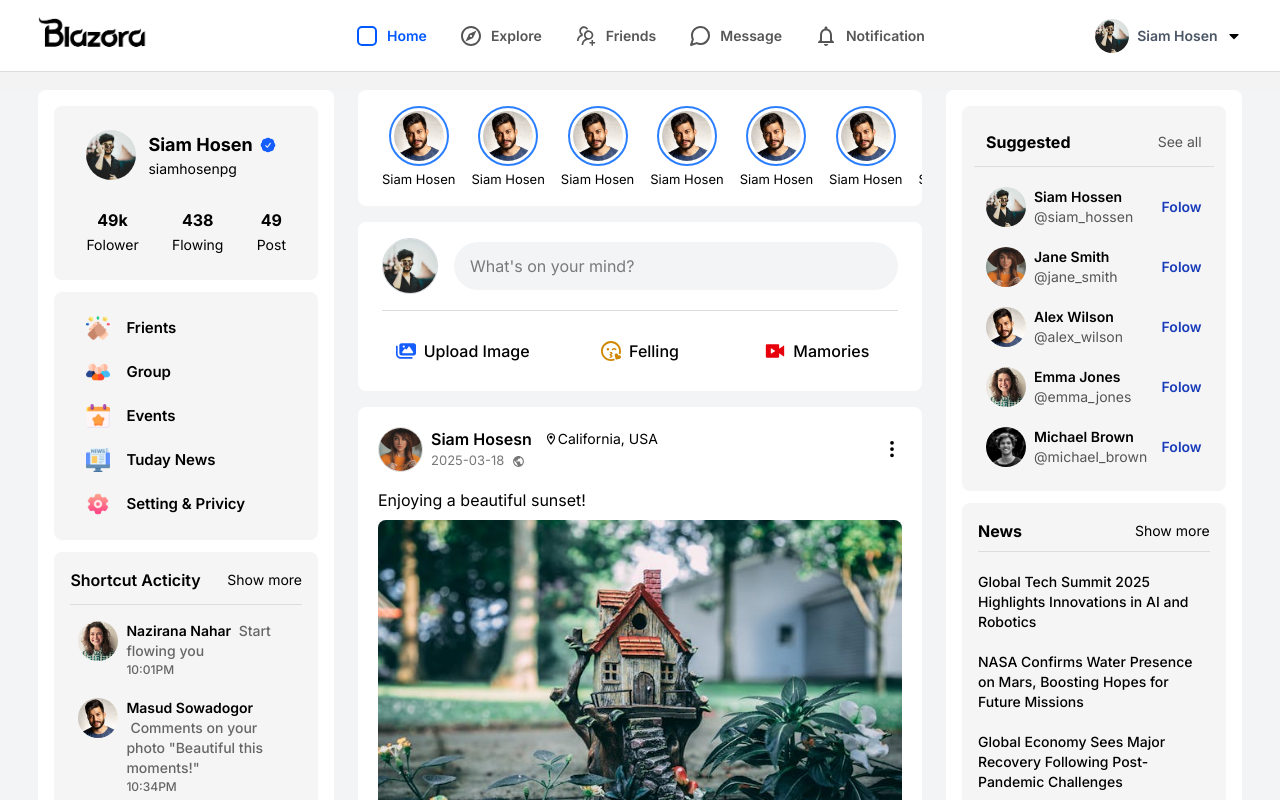
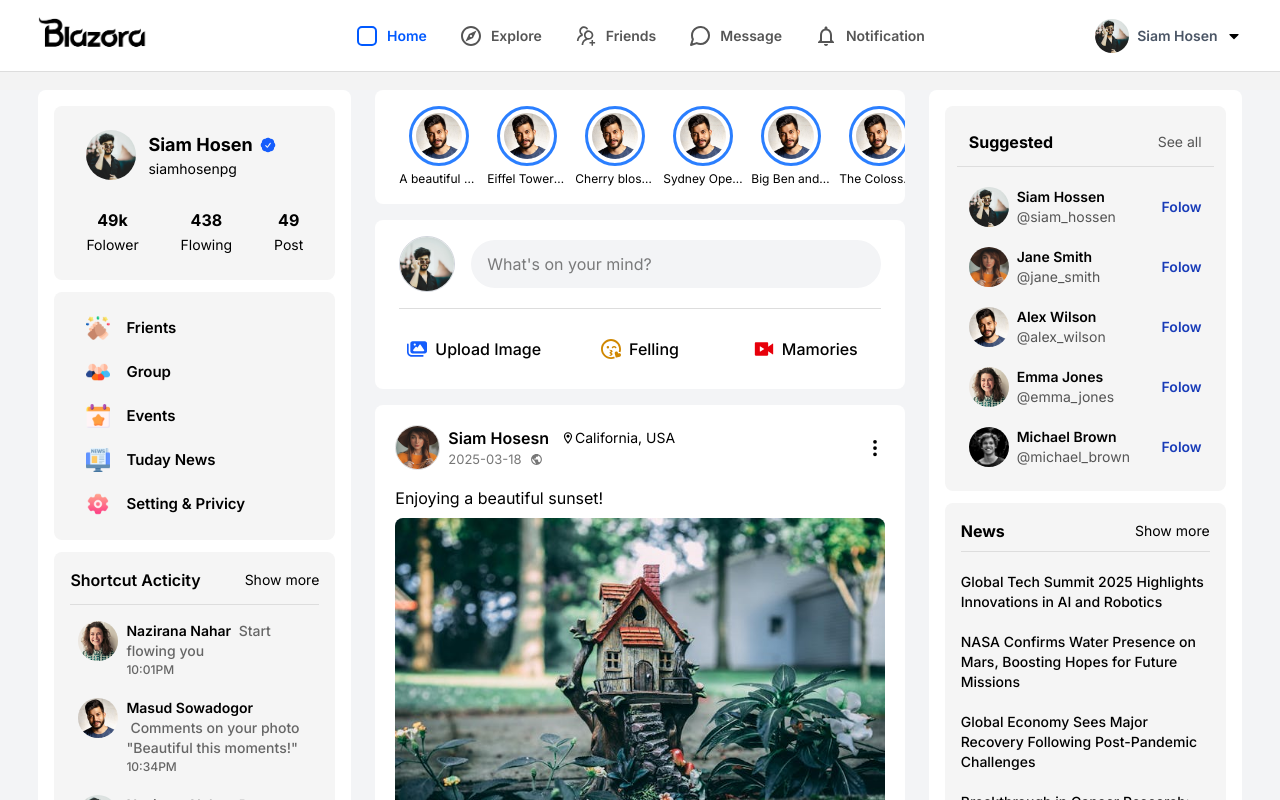
Before and after one commit to SiamHosenPg/Blazora, a React (Vite) app: page / in a window 1280 px wide. Shown: the top 800 px of the page. Built offline with nearby package versions, Linux system fonts and the light colour scheme.

Commit message:
Message Page setup

```diff
--- /dev/null
+++ b/public/data/Storypost.json
@@ -0,0 +1,58 @@
+[
+  {
+    "storyid": "1",
+    "postuserid": "1",
+    "file": "/stories/story1.jpg",
+    "date": "2025-04-01",
+    "location": "New York, USA",
+    "description": "A beautiful sunset in New York City."
+  },
+  {
+    "storyid": "2",
+    "postuserid": "2",
+    "file": "/stories/story2.jpg",
+    "date": "2025-04-02",
+    "location": "Paris, France",
+    "description": "Eiffel Tower glowing at night."
+  },
+  {
+    "storyid": "3",
+    "postuserid": "3",
+    "file": "/stories/story3.jpg",
+    "date": "2025-04-03",
+    "location": "Tokyo, Japan",
+    "description": "Cherry blossoms in full bloom."
+  },
+  {
+    "storyid": "4",
+    "postuserid": "4",
+    "file": "/stories/story4.jpg",
+    "date": "2025-04-04",
+    "location": "Sydney, Australia",
+    "description": "Sydney Opera House during sunrise."
+  },
+  {
+    "storyid": "5",
+    "postuserid": "5",
+    "file": "/stories/story5.jpg",
+    "date": "2025-04-05",
+    "location": "London, UK",
+    "description": "Big Ben and the London Eye."
+  },
+  {
+    "storyid": "6",
+    "postuserid": "6",
+    "file": "/stories/story6.jpg",
+    "date": "2025-04-06",
+    "location": "Rome, Italy",
+    "description": "The Colosseum under a clear blue sky."
+  },
+  {
+    "storyid": "7",
+    "postuserid": "7",
+    "file": "/stories/story7.jpg",
+    "date": "2025-04-07",
+    "location": "Cairo, Egypt",
+    "description": "The Great Pyramids of Giza."
+  }
+]
--- a/src/App.jsx
+++ b/src/App.jsx
@@ -21,6 +21,7 @@ import { AuthProvider } from "./contextapi/Authentication";
 import Loginpage from "./pages/Loginpage";
 import Mobilemenupage from "./pages/Mobilemenupage";
 import PostPrevew from "./pages/extrapage/PostPrevew";
+import { StoryDataProvider } from "./contextapi/Storydatacontext";
 
 function App() {
   return (
@@ -28,6 +29,7 @@ function App() {
       <AuthProvider>
         <UserProvider>
           <PostProvider>
+            <StoryDataProvider>
               <NewsProvider>
                 <Router>
                   <Nav />
@@ -52,6 +54,7 @@ function App() {
                   </Routes>
                 </Router>
               </NewsProvider>
+            </StoryDataProvider>
           </PostProvider>
         </UserProvider>
       </AuthProvider>
--- /dev/null
+++ b/src/components/message/Conversaition.jsx
@@ -0,0 +1,20 @@
+import React from "react";
+
+const Conversaition = () => {
+  return (
+    <div className=" flex h-full flex-col  justify-between">
+      <div>Hel</div>
+      <div>
+        <form
+          className="w-full bg-gray-100 rounded-md flex justify-between p-2 "
+          action=""
+        >
+          <input type="text" className="px-3 py-2" />
+          <button className=" bg-white py-2 px-3">&</button>
+        </form>
+      </div>
+    </div>
+  );
+};
+
+export default Conversaition;
--- /dev/null
+++ b/src/components/message/Leftmessagestatus.jsx
@@ -0,0 +1,27 @@
+import React from "react";
+import Lftmgstatus from "./messagescomp/Lftmgstatus";
+
+const Leftmessagestatus = () => {
+  return (
+    <div className="">
+      <h2 className="text-lg font-semibold py-2 border-b border-df">Message</h2>
+      <div className="mt-4">
+        <form
+          className="w-full bg-gray-100 rounded-md px-4 flex items-center justify-between"
+          action=""
+        >
+          <button className="bg-white shrink-0 py-2 px-2 ">O</button>
+          <input
+            className="w-full py-2 px-3 outline-0"
+            type="text"
+            placeholder="Search Message"
+          />
+        </form>
+      </div>
+
+      <Lftmgstatus />
+    </div>
+  );
+};
+
+export default Leftmessagestatus;
--- /dev/null
+++ b/src/components/message/messagescomp/Lftmgstatus.jsx
@@ -0,0 +1,51 @@
+import React from "react";
+
+const Lftmgstatus = () => {
+  return (
+    <div className="mt-4 w-full flex flex-col gap-2 ">
+      <div className="w-full flex gap-3 items-center justify-start transition-all hover:bg-gray-100 px-2 py-2 rounded-md">
+        <div className="w-12 h-12 rounded-full shrink-0">
+          <img
+            className="h-full object-cover rounded-full"
+            src="/post/4.jpg"
+            alt=""
+          />
+        </div>
+        <div className=" w-5/6">
+          <h3 className="font-semibold text-sm ">
+            Siam Hosen{" "}
+            <span className="text-gray-600 text-[12px] font-normal ml-1">
+              03:32 PM
+            </span>
+          </h3>
+          <span className="text-sm text-gray-600  w-full block overflow-hidden whitespace-nowrap text-ellipsis truncate">
+            Hello siam hosen Kemon aso? Asa kori valo aso amar bangladesh er
+            kothe khoub mone pore
+          </span>
+        </div>
+      </div>
+      <div className="w-full flex gap-3 items-center justify-start transition-all hover:bg-gray-100 px-2 py-2 rounded-md">
+        <div className="w-12 h-12 rounded-full shrink-0">
+          <img
+            className="h-full object-cover rounded-full"
+            src="/post/4.jpg"
+            alt=""
+          />
+        </div>
+        <div className=" w-5/6">
+          <h3 className="font-semibold text-sm ">
+            Siam Hosen{" "}
+            <span className="text-gray-600 text-[12px] font-normal ml-1">
+              03:32 PM
+            </span>
+          </h3>
+          <span className="text-sm text-gray-600 w-full block overflow-hidden whitespace-nowrap text-ellipsis truncate">
+            Can you expline your comunation status?
+          </span>
+        </div>
+      </div>
+    </div>
+  );
+};
+
+export default Lftmgstatus;
--- a/src/components/storys/Storybox.jsx
+++ b/src/components/storys/Storybox.jsx
@@ -1,77 +1,32 @@
 import React from "react";
+import { useStoryDataContext } from "../../contextapi/Storydatacontext"; // Import the custom hook to access story data context
 
 const Storybox = () => {
+  const { stories, loading, error } = useStoryDataContext();
+
+  if (loading) return <p>Loading stories...</p>;
+  if (error) return <p>Error: {error}</p>;
   return (
-    <div className="flex items-center gap-4 mb-4 bg-white rounded-lg py-4 px-6 overflow-x-scroll scrollbar-hide">
-      <div className="flex flex-col items-center  shrink-0">
-        <div className="border-2 border-blue-500 rounded-full w-[60px] h-[60px] p-[3px] ">
+    <div className="">
+      <div className="flex w-[100%] items-center gap-2 mb-4 bg-white rounded-lg py-4 px-6 overflow-x-scroll scrollbar-hide">
+        {stories &&
+          stories.map((story, index) => (
+            <div
+              key={index}
+              className="flex flex-col mx-w-[80px] w-[80px]  items-center  shrink-0 "
+            >
+              <div className="border-3 border-blue-500 rounded-full w-[60px] h-[60px] p-[4px] ">
                 <img
-            className=" aspect-square block rounded-full bg-blue-200 w-[50px] h-[50px] object-cover"
+                  className=" aspect-square block rounded-full bg-blue-200  object-cover"
                   src="/profile/3.jpg"
                   alt=""
                 />
               </div>
-        <span className="text-[13px] mt-1">Siam Hosen</span>
+              <span className="block text-[12px]  w-full text-center mt-1 whitespace-nowrap overflow-hidden text-ellipsis ">
+                {story.description}
+              </span>
             </div>
-      <div className="flex flex-col items-center  shrink-0">
-        <div className="border-2 border-blue-500 rounded-full w-[60px] h-[60px] p-[3px] ">
-          <img
-            className=" aspect-square block rounded-full bg-blue-200 w-[50px] h-[50px] object-cover"
-            src=" /profile/3.jpg"
-            alt=""
-          />
-        </div>
-        <span className="text-[13px] mt-1">Siam Hosen</span>
-      </div>
-      <div className="flex flex-col items-center  shrink-0">
-        <div className="border-2 border-blue-500 rounded-full w-[60px] h-[60px] p-[3px] ">
-          <img
-            className=" aspect-square block rounded-full bg-blue-200 w-[50px] h-[50px] object-cover"
-            src=" /profile/3.jpg"
-            alt=""
-          />
-        </div>
-        <span className="text-[13px] mt-1">Siam Hosen</span>
-      </div>
-      <div className="flex flex-col items-center  shrink-0">
-        <div className="border-2 border-blue-500 rounded-full w-[60px] h-[60px] p-[3px] ">
-          <img
-            className=" aspect-square block rounded-full bg-blue-200 w-[50px] h-[50px] object-cover"
-            src=" /profile/3.jpg"
-            alt=""
-          />
-        </div>
-        <span className="text-[13px] mt-1">Siam Hosen</span>
-      </div>
-      <div className="flex flex-col items-center  shrink-0">
-        <div className="border-2 border-blue-500 rounded-full w-[60px] h-[60px] p-[3px] ">
-          <img
-            className=" aspect-square block rounded-full bg-blue-200 w-[50px] h-[50px] object-cover"
-            src=" /profile/3.jpg"
-            alt=""
-          />
-        </div>
-        <span className="text-[13px] mt-1">Siam Hosen</span>
-      </div>
-      <div className="flex flex-col items-center  shrink-0">
-        <div className="border-2 border-blue-500 rounded-full w-[60px] h-[60px] p-[3px] ">
-          <img
-            className=" aspect-square block rounded-full bg-blue-200 w-[50px] h-[50px] object-cover"
-            src=" /profile/3.jpg"
-            alt=""
-          />
-        </div>
-        <span className="text-[13px] mt-1">Siam Hosen</span>
-      </div>
-      <div className="flex flex-col items-center  shrink-0">
-        <div className="border-2 border-blue-500 rounded-full w-[60px] h-[60px] p-[3px] ">
-          <img
-            className=" aspect-square block rounded-full bg-blue-200 w-[50px] h-[50px] object-cover"
-            src=" /profile/3.jpg"
-            alt=""
-          />
-        </div>
-        <span className="text-[13px] mt-1">Siam Hosen</span>
+          ))}
       </div>
     </div>
   );
--- /dev/null
+++ b/src/contextapi/Storydatacontext.jsx
@@ -0,0 +1,42 @@
+import React, { createContext, useContext, useEffect, useState } from "react";
+
+// Create the StoryDataContext
+const StoryDataContext = createContext();
+
+// StoryDataProvider Component
+export const StoryDataProvider = ({ children }) => {
+  const [stories, setStories] = useState([]); // State to store story data
+  const [loading, setLoading] = useState(true); // State to track loading status
+  const [error, setError] = useState(null); // State to track errors
+
+  // Fetch data from Storypost.json
+  useEffect(() => {
+    const fetchStories = async () => {
+      try {
+        const response = await fetch("/data/Storypost.json"); // Fetch the JSON file
+        if (!response.ok) {
+          throw new Error("Failed to fetch story data");
+        }
+        const data = await response.json();
+        setStories(data); // Set the fetched data to state
+      } catch (err) {
+        setError(err.message); // Set error message
+      } finally {
+        setLoading(false); // Set loading to false after fetching
+      }
+    };
+
+    fetchStories();
+  }, []);
+
+  return (
+    <StoryDataContext.Provider value={{ stories, loading, error }}>
+      {children}
+    </StoryDataContext.Provider>
+  );
+};
+
+// Custom hook to use the StoryDataContext
+export const useStoryDataContext = () => {
+  return useContext(StoryDataContext);
+};
--- a/src/pages/Home.jsx
+++ b/src/pages/Home.jsx
@@ -18,7 +18,7 @@ const Home = () => {
         </nav>
 
         {/* Main Content */}
-        <main className="flex-1 w-full ">
+        <main className="flex-1 w-full lg:w-[44%] ">
           <Storybox />
           <UploadBox user={user} />
           <Newsfeed />
--- a/src/pages/Message.jsx
+++ b/src/pages/Message.jsx
@@ -1,7 +1,21 @@
 import React from "react";
+import Leftmessagestatus from "../components/message/Leftmessagestatus";
+import Conversaition from "../components/message/Conversaition";
 
 const Message = () => {
-  return <div>Message</div>;
+  return (
+    <div>
+      <div className="flex Pagearea  gap-6 xl:gap-6 2xl:gap-6 bg-gray-100">
+        <div className="Left  w-[40%] xl:w-[27%] hidden lg:block bg-white  sticky top-[90px]  h-[calc(100vh_-_90px)] rounded-t-lg Scrollbar-Hover p-[16px] ">
+          <Leftmessagestatus />
+        </div>
+        <div className="Center flex-1 w-full pb-4 px-4 lg:w-[44%] bg-white">
+          <Conversaition />
+        </div>
+        <div className="Right w-[27%]  hidden xl:block Scrollbar-Hover bg-white  sticky  top-[90px]  h-[calc(100vh_-_90px)] rounded-t-lg p-[16px] "></div>
+      </div>
+    </div>
+  );
 };
 
 export default Message;
```
Lines whose indentation alone changed are shown as unchanged.
